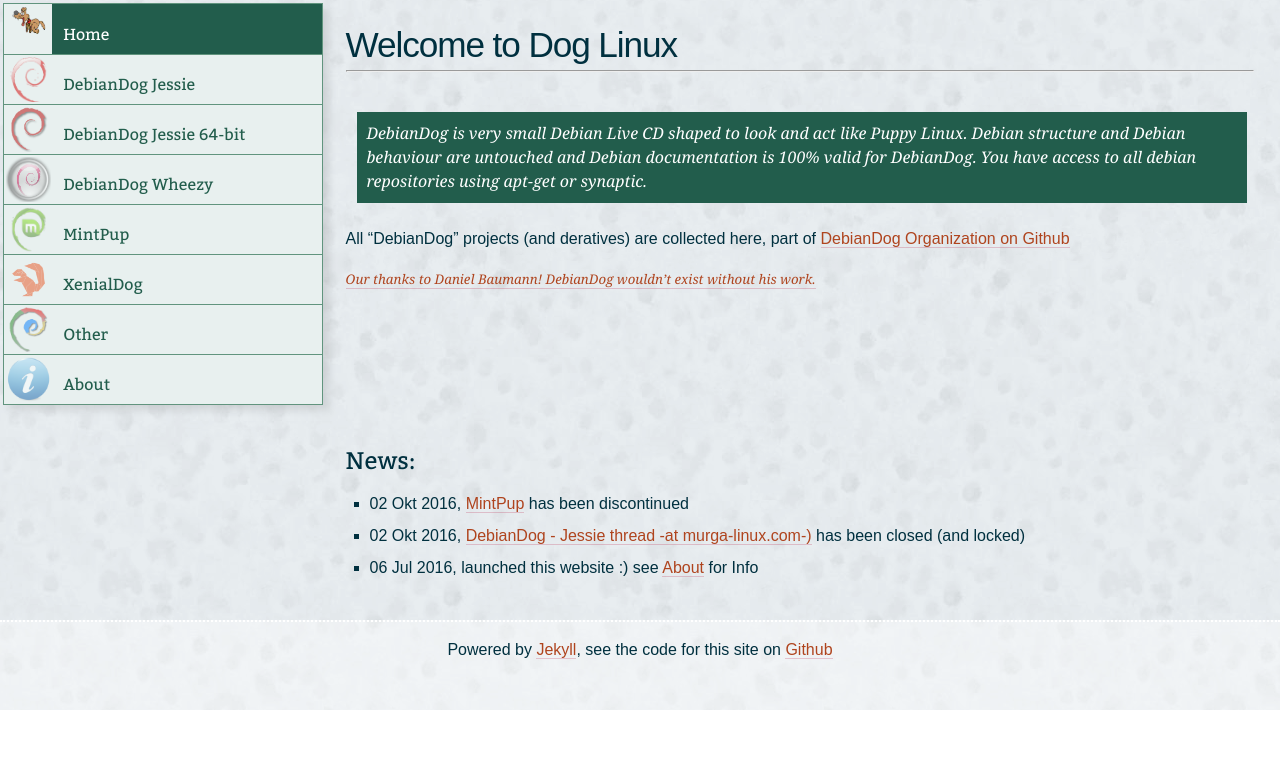
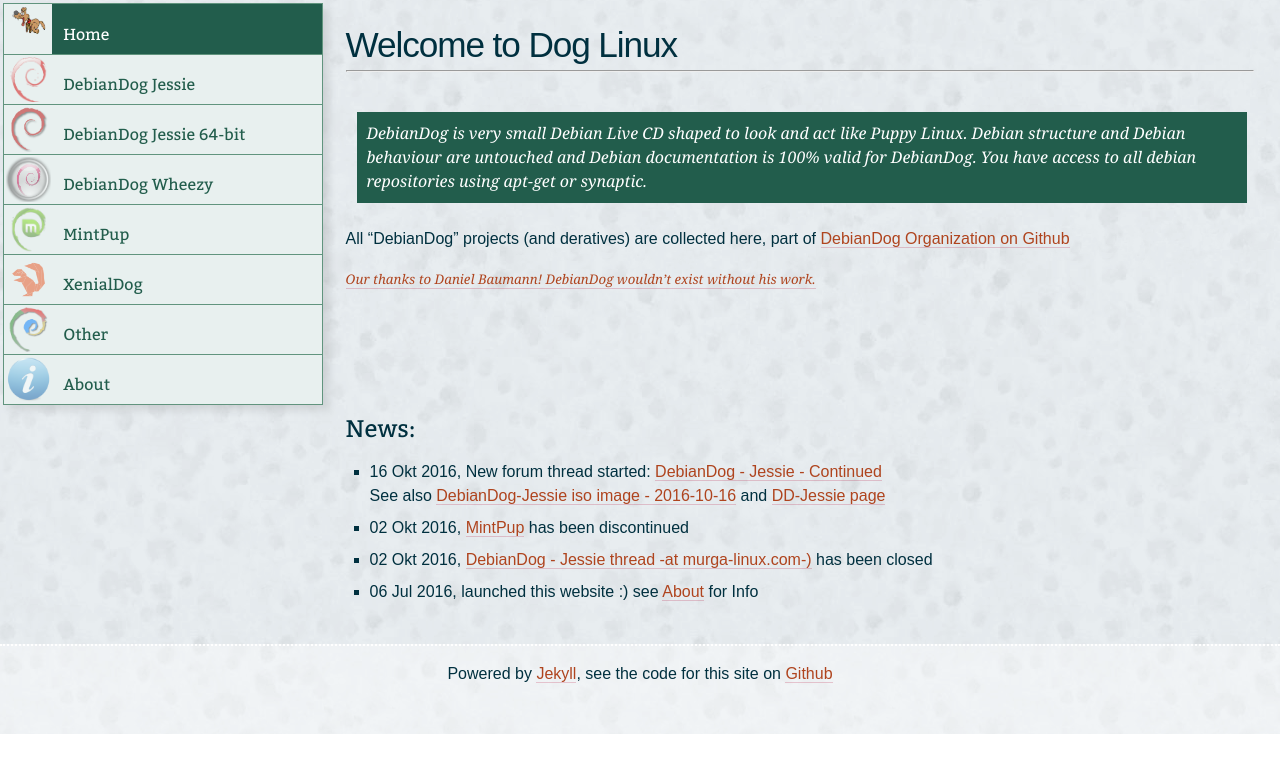
Before and after one commit to DebianDog/doglinux, a Jekyll site: the page built from index.md, in a window 1280 px wide. Shown: the top 773 px of the page. Built offline with Jekyll 4.4.1, drawn with Linux system fonts in a browser that asks for light colours.

```diff
--- a/index.md
+++ b/index.md
@@ -22,13 +22,14 @@ All "DebianDog" projects (and deratives) are collected here, part of [DebianDog
 
 &nbsp;
 
-&nbsp;
+## News:
 
-## News:
+- 16 Okt 2016, New forum thread started: [DebianDog - Jessie - Continued](http://murga-linux.com/puppy/viewtopic.php?p=928498#928498)
+See also [DebianDog-Jessie iso image - 2016-10-16](https://github.com/DebianDog/Jessie/releases/tag/v2.1/) and [DD-Jessie page](zz01debiandogjessie)
 
 - 02 Okt 2016, [MintPup](zz04mintpup.html) has been discontinued
 
-- 02 Okt 2016, [DebianDog - Jessie thread -at murga-linux.com-)](http://murga-linux.com/puppy/viewtopic.php?p=926601#926601) has been closed (and locked)
+- 02 Okt 2016, [DebianDog - Jessie thread -at murga-linux.com-)](http://murga-linux.com/puppy/viewtopic.php?p=926601#926601) has been closed
 
 - 06 Jul 2016, launched this website  :) see [About](zz07about.html) for Info
 
```
Also changed, not shown: zz01debiandogjessie.md (+25 -9 lines).
